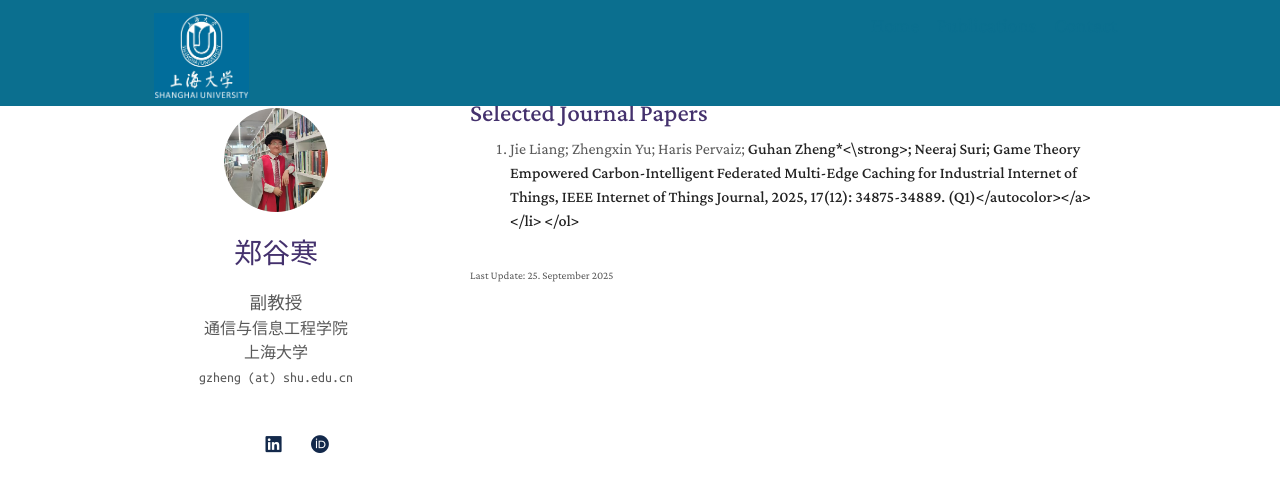
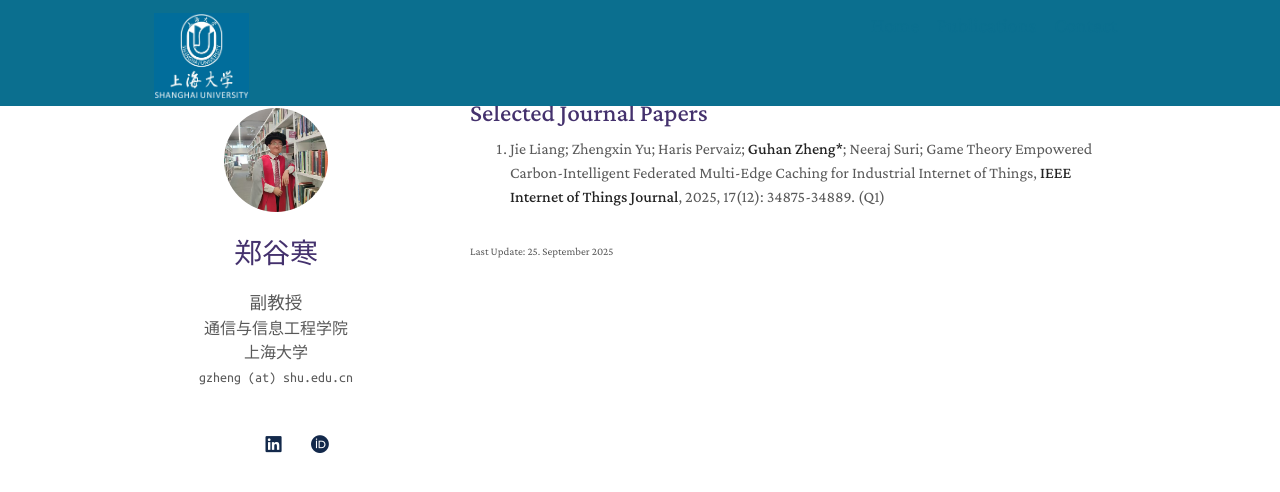
Before and after one commit to Guhan328/Guhan328.github.io, a Jekyll site: the page built from publications.md, in a window 1280 px wide. Shown: the top 492 px of the page. Built offline with Jekyll 4.4.1, drawn with Linux system fonts in a browser that asks for light colours; a style sheet for code colours, icons or effects is not loaded.

Commit message:
Update pubJournal.md

```diff
--- a/_includes/pubJournal.md
+++ b/_includes/pubJournal.md
@@ -4,5 +4,5 @@
 
 
 <ol style="margin:0 0 5px;">
-  <li><a href="https://ieeexplore.ieee.org/abstract/document/11075850"><autocolor>Jie Liang; Zhengxin Yu; Haris Pervaiz; <strong>Guhan Zheng*<\strong>; Neeraj Suri; Game Theory Empowered Carbon-Intelligent Federated Multi-Edge Caching for Industrial Internet of Things, <strong>IEEE Internet of Things Journal<strong>, 2025, 17(12): 34875-34889. (Q1)</autocolor></a></li>
+  <li><a href="https://ieeexplore.ieee.org/abstract/document/11075850"><autocolor>Jie Liang; Zhengxin Yu; Haris Pervaiz; <strong>Guhan Zheng*</strong>; Neeraj Suri; Game Theory Empowered Carbon-Intelligent Federated Multi-Edge Caching for Industrial Internet of Things, <strong>IEEE Internet of Things Journal</strong>, 2025, 17(12): 34875-34889. (Q1)</autocolor></a></li>
 </ol>
```
